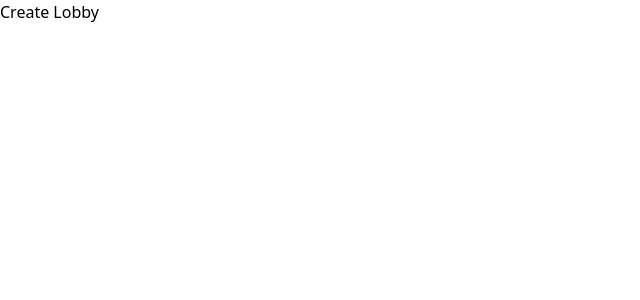
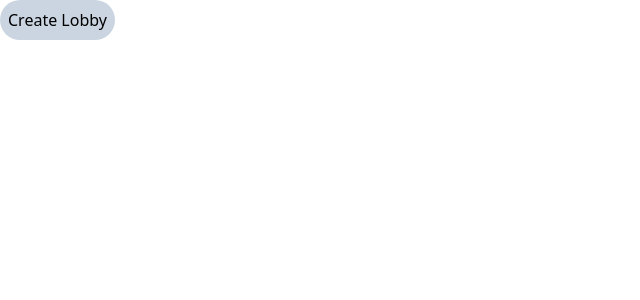
Before and after one commit to Schmidii99/Sveltekit-SSE-TicTacToe, a SvelteKit app: page /tictactoe in a window 1280 px wide. Shown: the top 300 px of the page, without its empty margins (0-640 px from the left). Built offline with nearby package versions, Linux system fonts and the light colour scheme.

Commit message:
add button for creating a game

```diff
--- a/src/routes/tictactoe/+page.svelte
+++ b/src/routes/tictactoe/+page.svelte
@@ -1,7 +1,17 @@
 <script lang="ts">
+    import { getSession } from "$lib/sessionManager";
+    import { goto } from '$app/navigation';
 
+    function createGame(){
+        fetch("tictactoe/api/?session=" + getSession())
+        .then(response => {
+            response.text().then((link: string) => {
+                goto(link.substring(1, link.length - 1));
+            })
+        });
+    }
 </script>
 
-<button>
+<button on:click={() => createGame()} class="px-2 h-10 w-fit rounded-full bg-slate-300 hover:bg-slate-400">
     Create Lobby
 </button>
```
